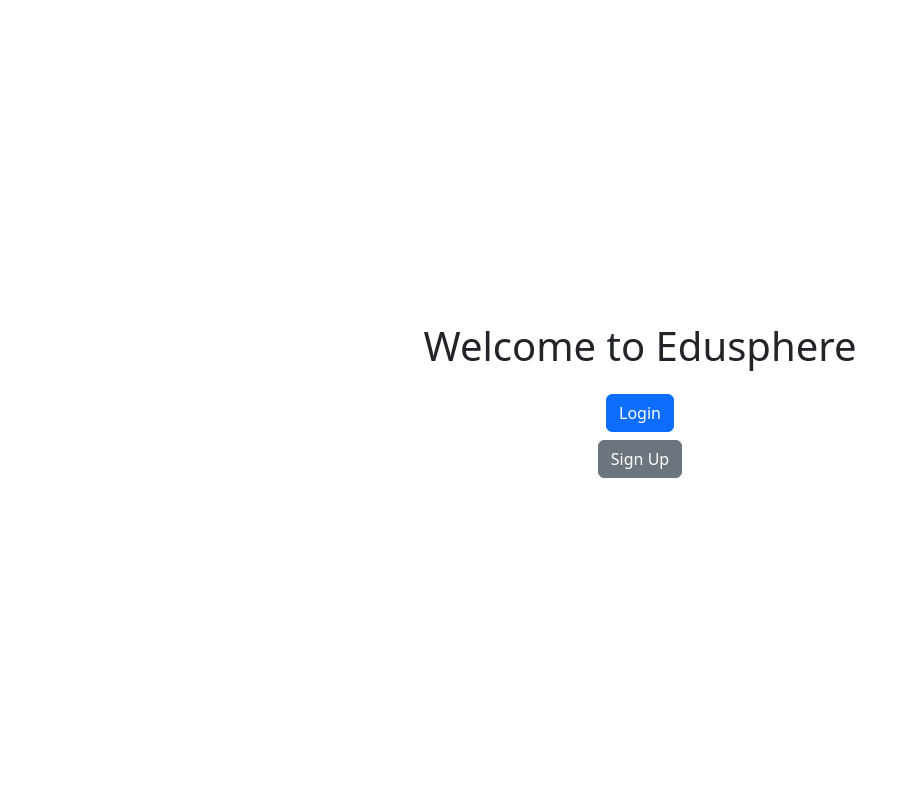
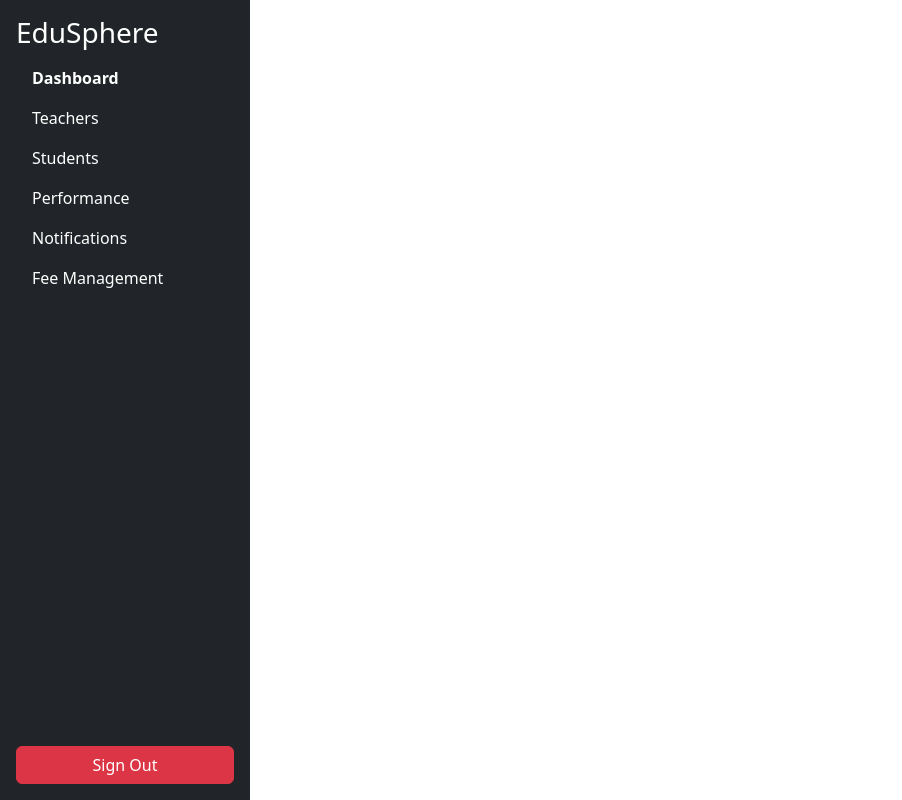
Before and after one commit to Johnronnie254/school_admin_frontend, a React (Create React App) app: page / in a window 1280 px wide. Shown: the whole page, without its empty margins (0-902 px from the left). Built offline with nearby package versions, Linux system fonts and the light colour scheme; no server answers.

Commit message:
Update App.js

```diff
--- a/src/App.js
+++ b/src/App.js
@@ -1,37 +1,22 @@
-import React, { useState, useEffect } from 'react';
+import React from 'react';
 import { BrowserRouter as Router, Route, Routes } from 'react-router-dom';
 import Sidebar from './components/Sidebar';
 import Teachers from './components/Teachers';
 import Students from './components/Students';
-import AuthPage from './components/AuthPage';
+import Dashboard from './Dashboard';
 import 'bootstrap/dist/css/bootstrap.min.css';
 
 function App() {
-  const [isAuthenticated, setIsAuthenticated] = useState(false);
-
-  useEffect(() => {
-    fetch('http://localhost:8000/api/auth-status/', {
-      credentials: 'include', // Ensure cookies are sent
-    })
-      .then((res) => res.json())
-      .then((data) => {
-        if (data.isAuthenticated) {
-          setIsAuthenticated(true);
-        }
-      })
-      .catch((err) => console.error('Auth check failed', err));
-  }, []);
-
   return (
     <Router>
       <div className="d-flex">
-        {!isAuthenticated ? (
-          <AuthPage setIsAuthenticated={setIsAuthenticated} />
-        ) : (
-          <>
+        {/* Sidebar remains visible */}
         <Sidebar />
+
+        {/* Main Content Area */}
         <div className="content-container p-4" style={{ marginLeft: '250px', flex: 1 }}>
           <Routes>
+            <Route path="/dashboard" element={<Dashboard />} />
             <Route path="/teachers" element={<Teachers />} />
             <Route path="/students" element={<Students />} />
             <Route path="/performance" element={<div>Performance Page</div>} />
@@ -39,8 +24,6 @@
             <Route path="/fees" element={<div>Fee Management Page</div>} />
           </Routes>
         </div>
-          </>
-        )}
       </div>
     </Router>
   );
```
Lines whose indentation alone changed are shown as unchanged.
